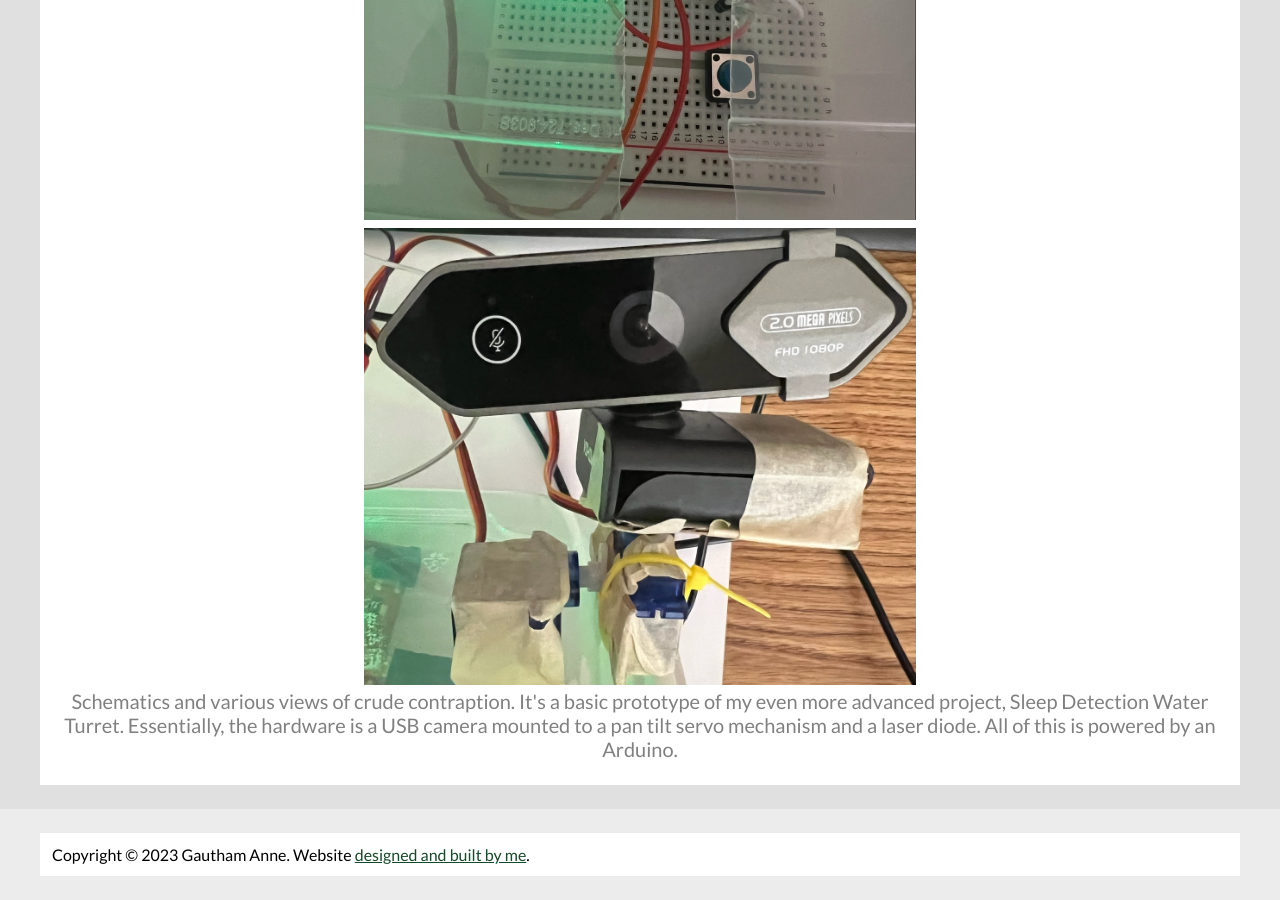
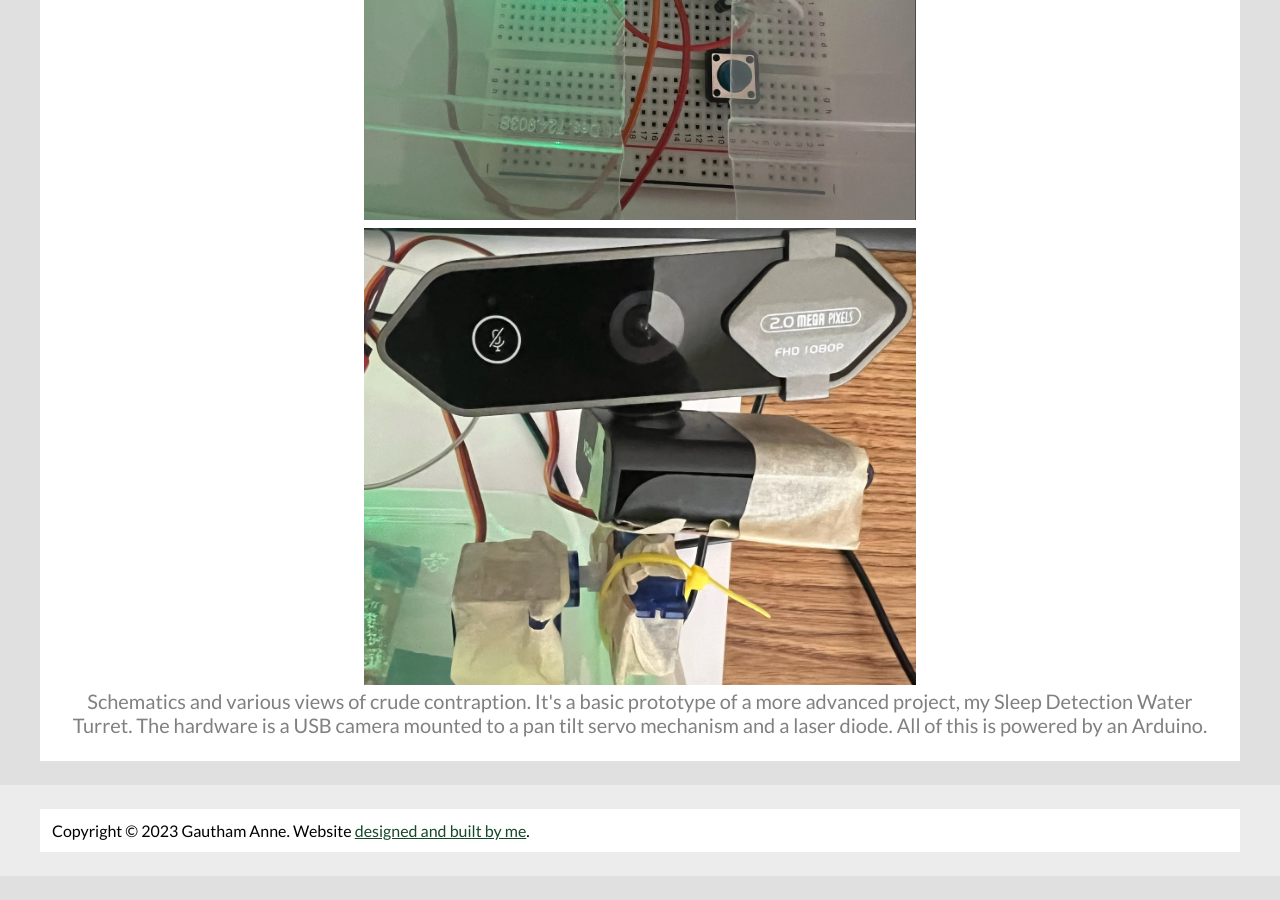
Before and after one commit to annegautham/annegautham.github.io, a Jekyll site: the page built from portfolio/laserturret.md, in a window 1280 px wide and 900 px high, scrolled down 1790 px. Built offline with Jekyll 4.4.1, drawn with Linux system fonts in a browser that asks for light colours; some web fonts are replaced; after the commit the page ends 2666 px from its top, so only the background shows below that.

Commit message:
Update laserturret.md

```diff
--- a/portfolio/laserturret.md
+++ b/portfolio/laserturret.md
@@ -12,7 +12,7 @@ Inspired from a Michael Reeves video, I decided to build a laser turret that fir
 ![](/assets/images/portfolio/overallLaserTurret.jpg)
 ![](/assets/images/portfolio/insideLaserTurret.jpg)
 ![](/assets/images/portfolio/laserPanTilt.jpg)
-<div class="caption">Schematics and various views of crude contraption. It's a basic prototype of my even more advanced project, Sleep Detection Water Turret. Essentially, the hardware is a USB camera mounted to a pan tilt servo mechanism and a laser diode. All of this is powered by an Arduino.</div>
+<div class="caption">Schematics and various views of crude contraption. It's a basic prototype of a more advanced project, my Sleep Detection Water Turret. The hardware is a USB camera mounted to a pan tilt servo mechanism and a laser diode. All of this is powered by an Arduino.</div>
 
 <!---
 <br>
```
